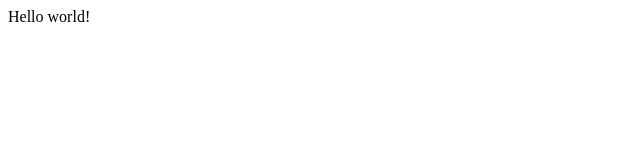
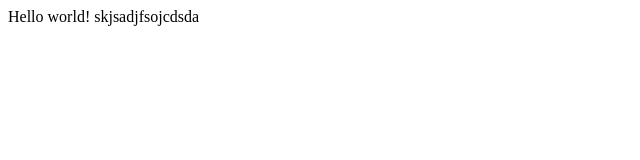
Before and after one commit to fuser312/gatsby, a Gatsby site: page / in a window 1280 px wide. Shown: the whole page, without its empty margins (0-640 px from the left). Built offline with nearby package versions, Linux system fonts and the light colour scheme; Gatsby itself is replaced by a stand-in of ours.

Commit message:
test commit

```diff
--- a/src/pages/index.js
+++ b/src/pages/index.js
@@ -1,5 +1,5 @@
 import React from "react"
 
 export default function Home() {
-  return <div>Hello world!</div>
+  return <div>Hello world! skjsadjfsojcdsda</div>
 }
```
